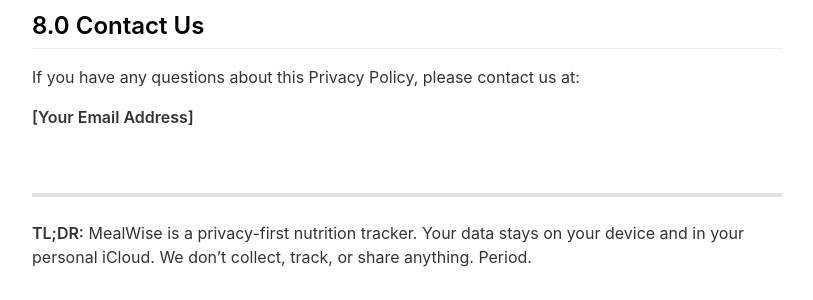
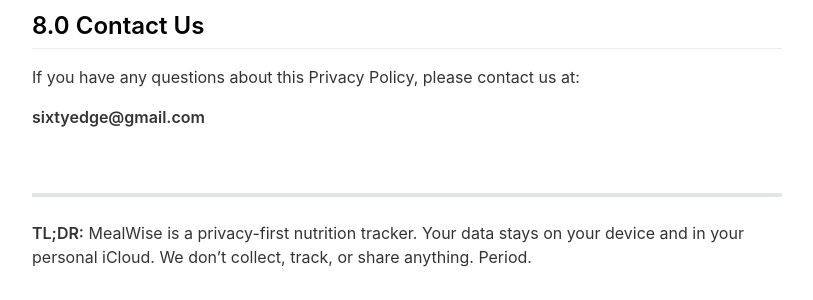
Before and after one commit to AmineArous/mealwiselandingpage, a Jekyll site: the page built from _pages/privacypolicy.md, in a window 1280 px wide and 900 px high, scrolled down 1700 px. Shown: the part 561-861 px from the top of the window, without its empty margins (233-1046 px from the left). Built offline with Jekyll 4.4.1, drawn with Linux system fonts in a browser that asks for light colours; nearby versions of some CDN libraries.

Commit message:
Update privacypolicy.md

```diff
--- a/_pages/privacypolicy.md
+++ b/_pages/privacypolicy.md
@@ -80,7 +80,7 @@ We may update this Privacy Policy from time to time. Any changes will be posted
 
 If you have any questions about this Privacy Policy, please contact us at:
 
-**[Your Email Address]**
+**sixtyedge@gmail.com**
 
 <br>
 
```
